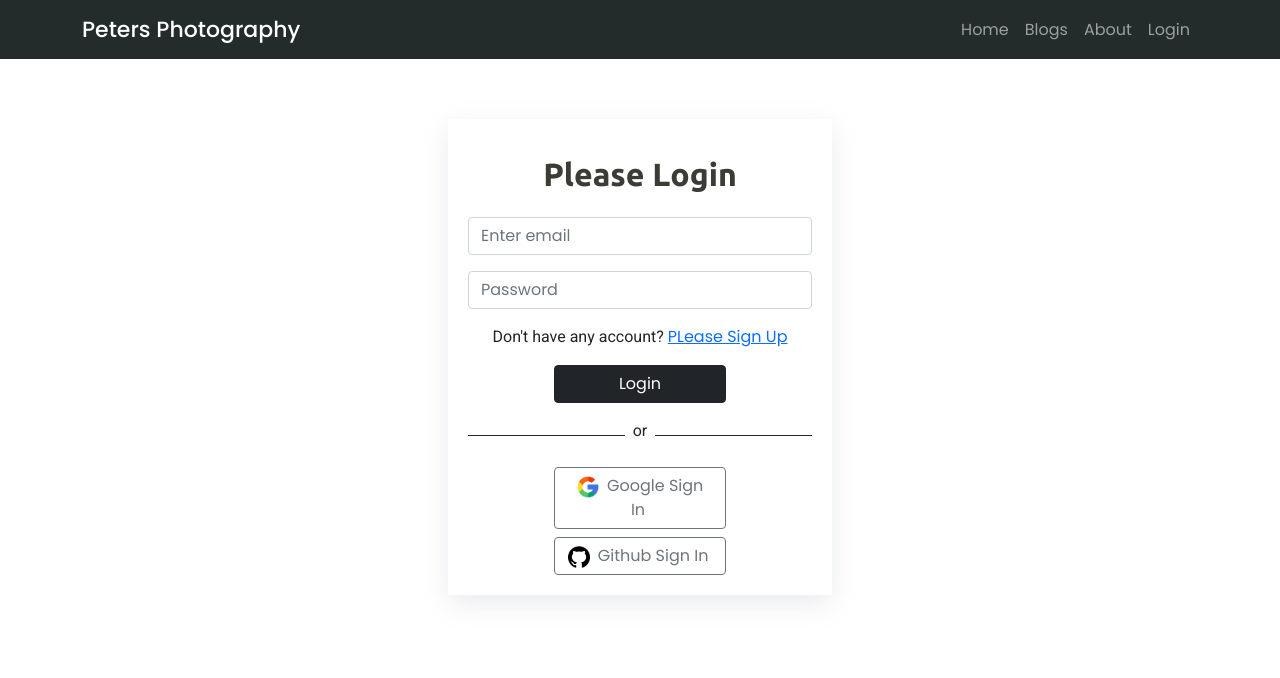
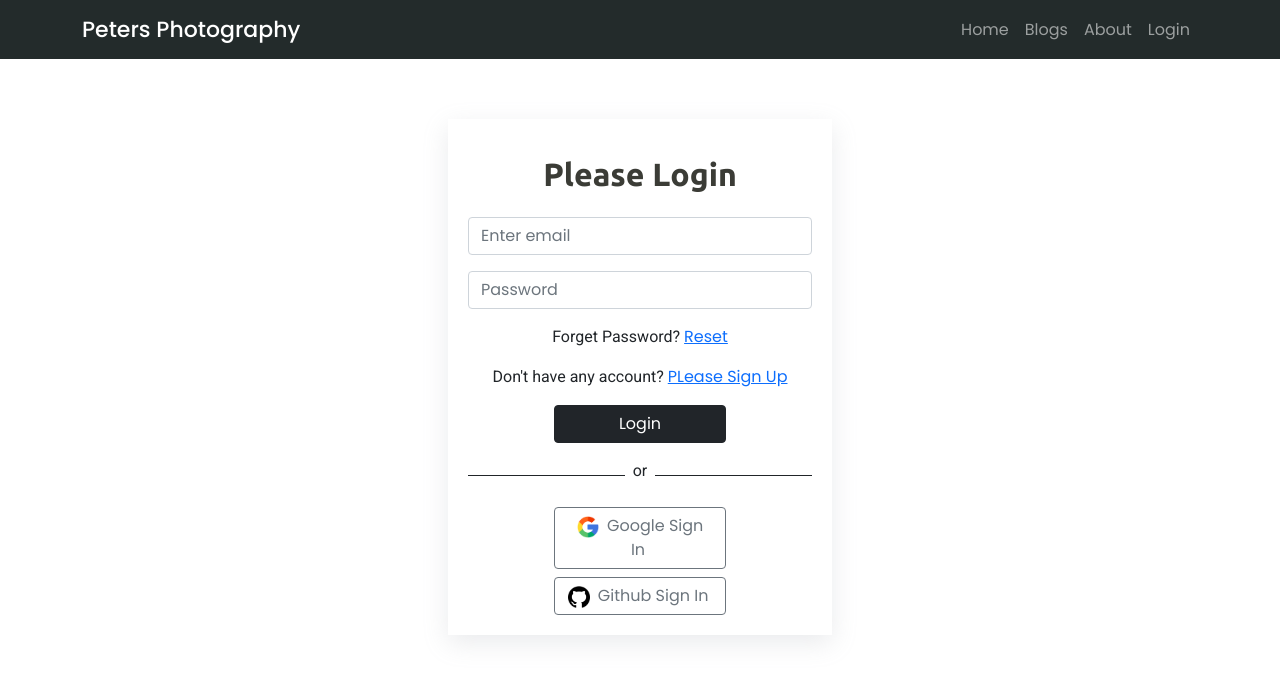
Before and after one commit to mohammadJahid8/peters-photography, a React (Create React App) app: page /login in a window 1280 px wide. Shown: the top 678 px of the page. Built offline with nearby package versions, Linux system fonts and the light colour scheme; no server answers; a web font is replaced by a local one.

Commit message:
reset password added

```diff
--- a/src/Components/Login/Login.js
+++ b/src/Components/Login/Login.js
@@ -1,7 +1,7 @@
 
 import React, { useEffect, useState } from 'react';
 import { Form, Button } from 'react-bootstrap';
-import { useSignInWithEmailAndPassword } from 'react-firebase-hooks/auth';
+import { useSignInWithEmailAndPassword, useSendPasswordResetEmail } from 'react-firebase-hooks/auth';
 import { Link, useLocation, useNavigate } from 'react-router-dom';
 import { ToastContainer, toast } from 'react-toastify';
 import 'react-toastify/dist/ReactToastify.css';
@@ -76,10 +76,7 @@ const Login = () => {
                 default:
                     toast('something went wrong')
                     break;
-
             }
-
-
         }
     }, [hookError]);
 
@@ -92,6 +89,18 @@ const Login = () => {
             navigate(from);
         }
     }, [user])
+
+    const [sendPasswordResetEmail, sending, error] = useSendPasswordResetEmail(auth);
+
+    const handleResetPassword = async () => {
+        if (userInfo.email) {
+            await sendPasswordResetEmail(userInfo.email);
+            toast('Password reset email sent');
+        }
+        else{
+            toast('Please enter your email');
+        }
+    }
 
     return (
         <div className="container  mx-auto login-form ">
@@ -109,9 +118,8 @@ const Login = () => {
                     <Form.Control onChange={passwordChange} type="password" placeholder="Password" required />
                     {errors?.passwordError && <p className="text-danger">{errors.passwordError}</p>}
                 </Form.Group>
-
+                <p>Forget Password? <Link to='/login' onClick={handleResetPassword} className="text-primary">Reset</Link></p>
                 <p>Don't have any account? <Link to='/signup' className="text-primary">PLease Sign Up</Link></p>
-
                 <Button variant="dark w-50 mx-auto d-block " type="submit">
                     Login
                 </Button>
--- a/src/Components/SignUp/SignUp.js
+++ b/src/Components/SignUp/SignUp.js
@@ -105,7 +105,7 @@ const SignUp = () => {
             <Form onSubmit={handleSignup}>
                 <Form.Group className="mb-3" controlId="formBasicEmail">
 
-                    <Form.Control onChange={handleEmailChange} type="email" placeholder="Enter email"  />
+                    <Form.Control onChange={handleEmailChange} type="email" placeholder="Enter email" />
                     {errors?.emailError && <p className="text-danger">{errors.emailError}</p>}
                 </Form.Group>
 
```
